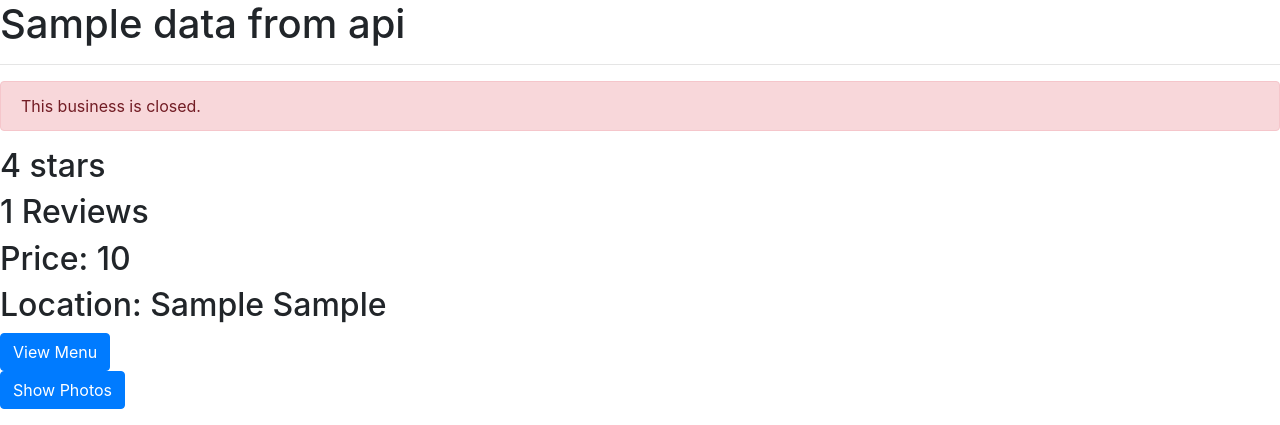
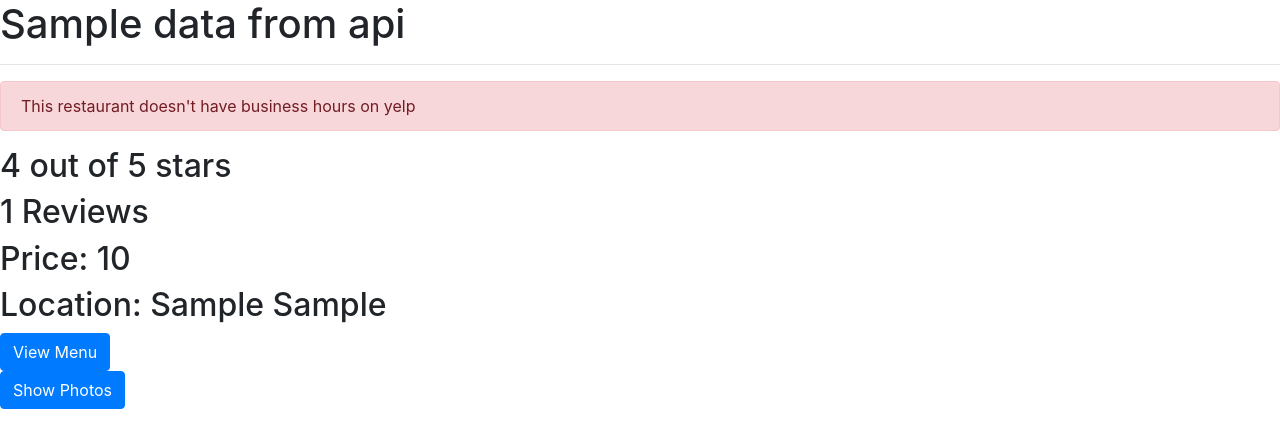
Before and after one commit to bthompson7/restaurant-finder, a Flask app: template templates/details.html in a window 1280 px wide. Shown: the top 425 px of the page. Run offline with Flask 2, Linux system fonts and the light colour scheme; the template is opened without the code that fills it: most values are stand-ins (such as "Sample title", 1, 10 or a date in 2020); grey boxes marked "Sample" are stand-in pictures; some libraries are stand-ins or nearby versions.

Commit message:
some restaurants don't have hours on yelp

```diff
--- a/app.py
+++ b/app.py
@@ -54,6 +54,11 @@ def displayRestaurantDetails(id):
     someData = id
     api = Yelp
     dataFromApi = api.search_by_id(API_KEY,id)
+    restHasHoursListed = True
+    try:
+        print(dataFromApi['hours'][0]['is_open_now'])
+    except:
+        restHasHoursListed = False
     print(dataFromApi)
     return render_template('details.html',**locals())
 
--- a/templates/details.html
+++ b/templates/details.html
@@ -10,17 +10,21 @@
 <body>
 <h1>{{dataFromApi['name']}}</h1>
 <hr>
-{% if dataFromApi['is_closed']  == False %}
-<div id="restTypeInfo" class="alert alert-success" role="alert">
-   This business is open!</div>
-{% else %}
-<div id="restTypeInfo" class="alert alert-danger" role="alert">
-This business is closed.
-</div>
-{% endif%}
 
 
-<h2>{{dataFromApi['rating']}} stars</h2>
+
+{% if restHasHoursListed is sameas true %}
+     {% if dataFromApi['hours'][0]['is_open_now'] is sameas true%}
+     <div class="alert alert-info" role="alert">{{dataFromApi['name']}} is currently open!</div>
+     {%else%}
+     <div class="alert alert-info" role="alert">{{dataFromApi['name']}} is currently closed!</div>
+
+     {%endif%}
+{%else%}
+<div class="alert alert-danger" role="alert">This restaurant doesn't have business hours on yelp</div>
+
+{%endif%}
+<h2>{{dataFromApi['rating']}} out of 5 stars</h2>
 <h2>{{dataFromApi['review_count']}} Reviews </h2>
 <h2>Price: {{dataFromApi['price']}}</h2>
 <h2>Location: {{dataFromApi['location']['display_address'][0]}} {{dataFromApi['location']['display_address'][1]}}</h2>
@@ -47,6 +51,7 @@ function showPhotos() {
     x.style.display = "none";
   }
 }
+
 </script>
 </body>
 </html>
--- a/templates/index.html
+++ b/templates/index.html
@@ -11,8 +11,6 @@ because you can't use geolocation over http anymore
     <link rel="stylesheet" href="https://maxcdn.bootstrapcdn.com/bootstrap/4.4.1/css/bootstrap.min.css">
     <script src="https://ajax.googleapis.com/ajax/libs/jquery/3.1.0/jquery.min.js"></script>
     <script src="https://maxcdn.bootstrapcdn.com/bootstrap/4.4.1/js/bootstrap.min.js"></script>
-
-    </script>
 </head>
 <body>
     <h1>Nearby Restaurants:</h1>
```
